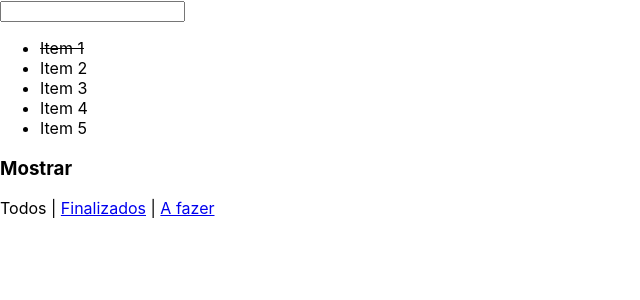
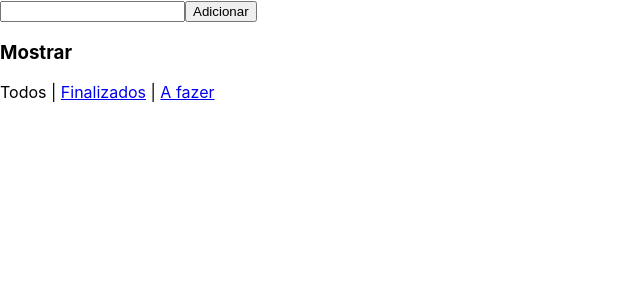
Before and after one commit to JessePires/TodoList, a React (Create React App) app: page / in a window 1280 px wide. Shown: the top 300 px of the page, without its empty margins (0-640 px from the left). Built offline with nearby package versions, Linux system fonts and the light colour scheme.

Commit message:
ToggleToDo and AddToDo implementation

```diff
--- a/package.json
+++ b/package.json
@@ -8,8 +8,10 @@
     "@testing-library/user-event": "^7.1.2",
     "react": "^16.13.1",
     "react-dom": "^16.13.1",
+    "react-redux": "^7.2.0",
     "react-scripts": "3.4.1",
-    "redux": "^4.0.5"
+    "redux": "^4.0.5",
+    "uuid": "^8.2.0"
   },
   "scripts": {
     "start": "react-scripts start",
--- a/src/App.js
+++ b/src/App.js
@@ -1,15 +1,25 @@
 import React from 'react';
+import { connect } from 'react-redux';
+import { addTodo, toggleTodo } from './redux-flow/reducers/todos/actionCreators';
 
-const App = () => (
+const App = ({ todos, handleAddTodo, handleToggleTodo }) => (
   <div>
-    <input type='text' />
+    <form onSubmit={ handleAddTodo } >
+      <input type='text' name='todo' />
+      <button type='submit' >Adicionar</button>
+    </form>
 
     <ul>
-      <li style={{ textDecoration: 'line-through' }}>Item 1</li>
-      <li >Item 2</li>
-      <li>Item 3</li>
-      <li>Item 4</li>
-      <li>Item 5</li>
+      {todos.map((todo) => (
+          <li
+            key={ todo.id }
+            style={{ textDecoration: todo.completed ? 'line-through' :'none' }}
+            onClick={ handleToggleTodo(todo.id) }
+          >
+            { todo.text }
+          </li>
+        )
+      )}
     </ul>
 
     <div>
@@ -19,4 +29,20 @@ const App = () => (
   </div>
 );
 
-export default App;
+const mapStateToProps = (state) => ({
+  todos: state
+});
+
+const mapDispatchToProps = (dispatch) => ({
+  handleAddTodo: (e) => {
+    e.preventDefault();
+    dispatch(addTodo(e.target.todo.value));
+    e.target.todo.value = '';
+  },
+
+  handleToggleTodo: (id) => (e) => {
+    dispatch(toggleTodo(id))
+  },
+});
+
+export default connect(mapStateToProps, mapDispatchToProps)(App);
--- a/src/index.js
+++ b/src/index.js
@@ -2,15 +2,19 @@ import React from 'react';
 import ReactDOM from 'react-dom';
 import './index.css';
 import { createStore } from 'redux';
+import { Provider } from 'react-redux';
 import App from './App';
 import * as serviceWorker from './serviceWorker';
 import reducer from './redux-flow/reducers/todos';
 
+// store creation of todos
 const store = createStore(reducer);
 
 ReactDOM.render(
   <React.StrictMode>
-    <App />
+    <Provider store={ store } >
+      <App />
+    </Provider>
   </React.StrictMode>,
   document.getElementById('root')
 );
--- /dev/null
+++ b/src/redux-flow/reducers/todos/actionCreators.js
@@ -0,0 +1,15 @@
+import { ADD_TODO, TOGGLE_TODO } from './actions';
+import { v4 } from 'uuid';
+
+export const addTodo = (text) => ({
+  type: ADD_TODO,
+  payload: {
+    id: v4(),
+    text
+  },
+});
+
+export const toggleTodo = (id) => ({
+  type: TOGGLE_TODO,
+  payload: { id },
+});
--- a/src/redux-flow/reducers/todos/index.js
+++ b/src/redux-flow/reducers/todos/index.js
@@ -15,7 +15,7 @@ const Todos = (state = initialState, action) => {
       return state.map((todo) => {
         return todo.id !== action.payload.id
           ? todo
-          : { ...todo, completed: !todo.completed }
+          : { ...todo, completed: !todo.completed } //return todo with completed value changed
       });
 
     default: return state
```
Also changed, not shown: 2 other files (tests, documents, lock files or other folders).
